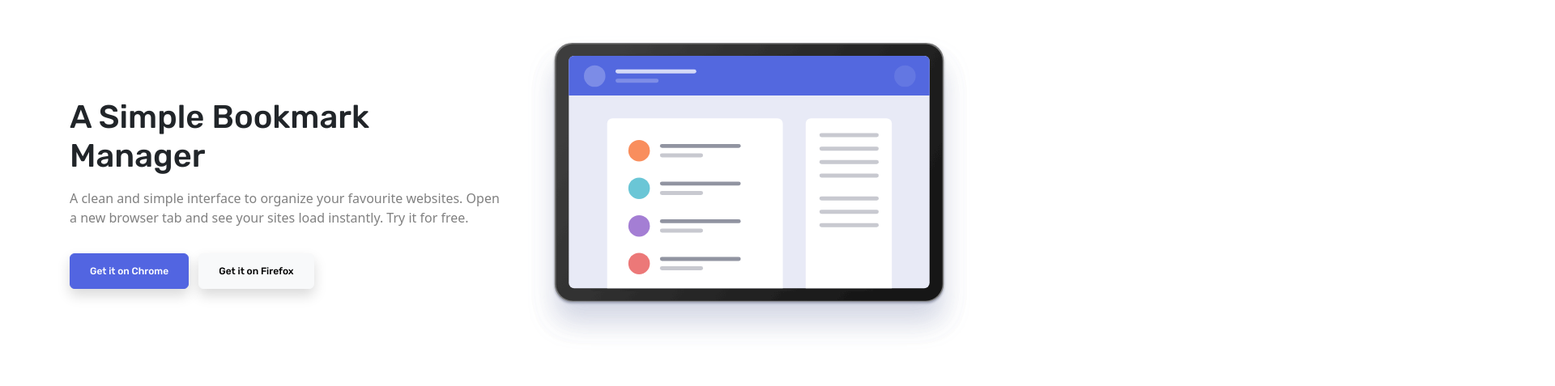
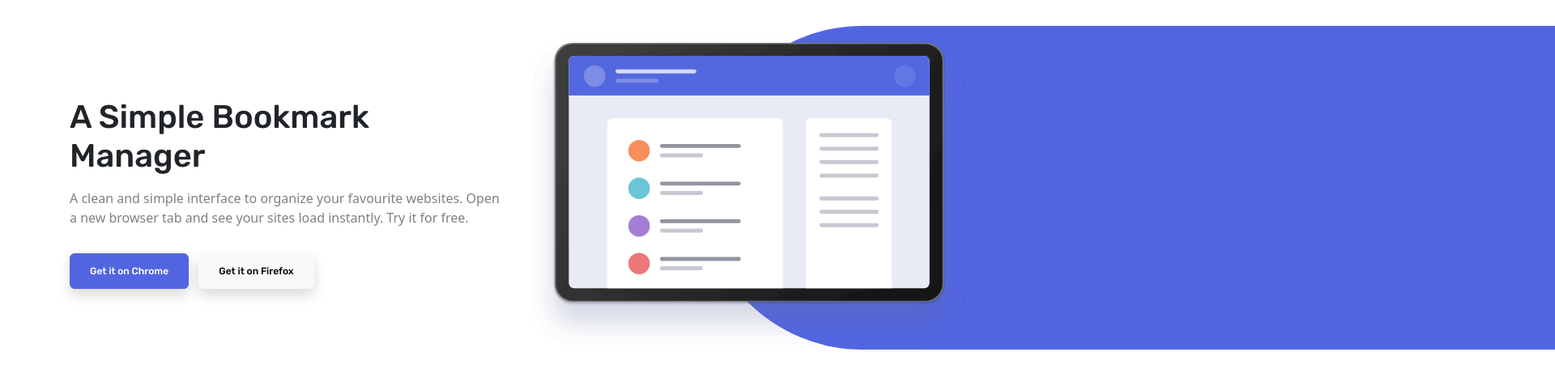
Before and after one commit to laradelrio/Sprint_2.github.io, a website: page index.html in a window 1280 px wide. Shown: the part 109-586 px from the top of the page at 81% size, 1920 px wide, since content can reach past the window. Drawn offline with nearby package versions, Linux system fonts and the light colour scheme.

Commit message:
purple pill placement

```diff
--- a/index.html
+++ b/index.html
@@ -46,7 +46,7 @@
     </div>
 
     <div class="container">
-        <div class="row justify-content-center align-items-center mt-5">
+        <div class=" row justify-content-center align-items-center mt-5">
             <div class="col-12 col-md-6 order-2 order-md-1 text-center text-md-start p-3 ">
                 <h1>A Simple Bookmark Manager</h1>
                 <p class="pe-4 ps-4 pe-md-0 ps-md-0"> A clean and simple interface to organize your favourite websites.
@@ -54,18 +54,23 @@
                 <button type="button" class="btn btn-primary shadow me-2">Get it on Chrome</button>
                 <button type="button" class="btn btn-light shadow">Get it on Firefox</button>
             </div>
-            <div class="col-12 col-md-6 order-1 order-md-2">
-                <img class="img-responsive" width="100%" src="Imagenes\illustration-hero.svg" alt="computer screen">
+            <div class="col-12 col-md-6 order-1 order-md-2 d-flex">
+
+                <div class="rounded-pill bg-primary position-absolute align-self-end offset-3 offset-md-2" id="purpleBgShape"></div>
+
+                <img class="img-responsive1" width="100%" src="Imagenes\illustration-hero.svg" alt="computer screen">
             </div>
         </div>
     </div>
+
 
     <div class="container text-center mt-5">
         <div class="row">
             <h2 class="col-12">Features</h2>
             <div class="row">
                 <p class="col-12 col-md-6 offset-md-3 pe-4 ps-4">Our aim is to make it quick and easy for you to access
-                    your favourite websites. Your bookmarks sync between your devices so you can access them on the go.</p>
+                    your favourite websites. Your bookmarks sync between your devices so you can access them on the go.
+                </p>
             </div>
         </div>
     </div>
@@ -76,16 +81,16 @@
 
             <ul class="nav nav-tabs col-4 offset-4 justify-content-center" id="myTab" role="tablist">
                 <li class="nav-item" role="presentation">
-                <button class="nav-link active" id="home-tab" data-bs-toggle="tab" data-bs-target="#home" type="button"
-                    role="tab" aria-controls="home" aria-selected="true">Simple Bookmarking</button>
+                    <button class="nav-link active" id="home-tab" data-bs-toggle="tab" data-bs-target="#home"
+                        type="button" role="tab" aria-controls="home" aria-selected="true">Simple Bookmarking</button>
                 </li>
                 <li class="nav-item" role="presentation">
-                <button class="nav-link" id="profile-tab" data-bs-toggle="tab" data-bs-target="#profile" type="button"
-                    role="tab" aria-controls="profile" aria-selected="false">Speedy Searching</button>
+                    <button class="nav-link" id="profile-tab" data-bs-toggle="tab" data-bs-target="#profile"
+                        type="button" role="tab" aria-controls="profile" aria-selected="false">Speedy Searching</button>
                 </li>
                 <li class="nav-item" role="presentation">
-                <button class="nav-link" id="messages-tab" data-bs-toggle="tab" data-bs-target="#messages" type="button"
-                    role="tab" aria-controls="messages" aria-selected="false">Easy Sharing</button>
+                    <button class="nav-link" id="messages-tab" data-bs-toggle="tab" data-bs-target="#messages"
+                        type="button" role="tab" aria-controls="messages" aria-selected="false">Easy Sharing</button>
                 </li>
             </ul>
         </div>
@@ -178,7 +183,8 @@
         <div class="row">
             <h2 class="col-12">Download the extension</h2>
             <div class="row">
-                <p class="col-12 col-md-6 offset-md-3 pe-4 ps-4">We've got more browsers in the pipeline. Please do let us know if you've got a favourite you'd like us to prioritize.</p>
+                <p class="col-12 col-md-6 offset-md-3 pe-4 ps-4">We've got more browsers in the pipeline. Please do let
+                    us know if you've got a favourite you'd like us to prioritize.</p>
             </div>
         </div>
     </div>
--- a/styles/main.scss
+++ b/styles/main.scss
@@ -3,14 +3,26 @@
 $primary: #5265E1;
 $secondary: #FA5959;
 
+
+body{
+    overflow-x:hidden;
+}
+
 //Navbar
-
 $nav-link-font-size: 0.75rem;
 $nav-link-font-weight: 500;
 
 nav {
     text-transform: uppercase;
     letter-spacing: 2px;
+}
+
+
+
+#purpleBgShape{ //bootsrap
+    z-index: -1;
+    width: 160% ;
+    height:40%;
 }
 
 
@@ -38,10 +50,24 @@ $btn-padding-y: 0.75rem;
 $btn-font-family: 'Rubik', sans-serif;
 
 
+@media (min-width: 768px) {
+
+    #purpleBgShape{
+       height:30%;
+    }//add to bootstrap !!!!
+}
+
+@media (min-width:992px) {
+
+    #purpleBgShape{
+       height:50%;
+    }
+}
+
 
 
 //import the functions and variables
-@import "../node_modules/bootstrap/scss/_functions ";
+@import "../node_modules/bootstrap/scss/_functions";
 @import "../node_modules/bootstrap/scss/_variables";
 
 
```
Also changed, not shown: styles/main.css, 1 other file. Lines whose indentation alone changed are shown as unchanged.
